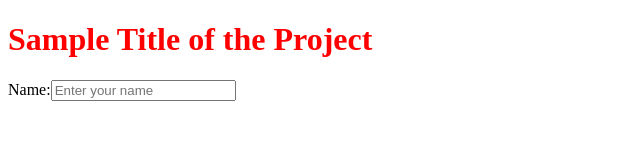
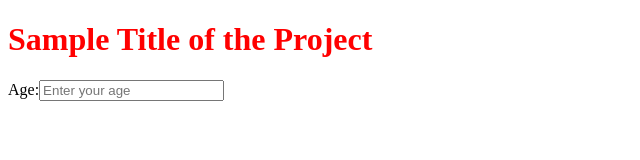
Before and after one commit to Abhi-lash27/Try, a plain HTML site: page index.html in a window 1280 px wide. Shown: the full height of the page, 0-640 px from the left. Drawn offline with Linux system fonts and the light colour scheme.

Commit message:
Update index.html

```diff
--- a/index.html
+++ b/index.html
@@ -8,6 +8,6 @@
 </head>
 <body>
     <h1>Sample Title of the Project</h1>
-    Name:<input type="text" placeholder="Enter your name" />
+    Age:<input type="text" placeholder="Enter your age" />
 </body>
 </html>
```
